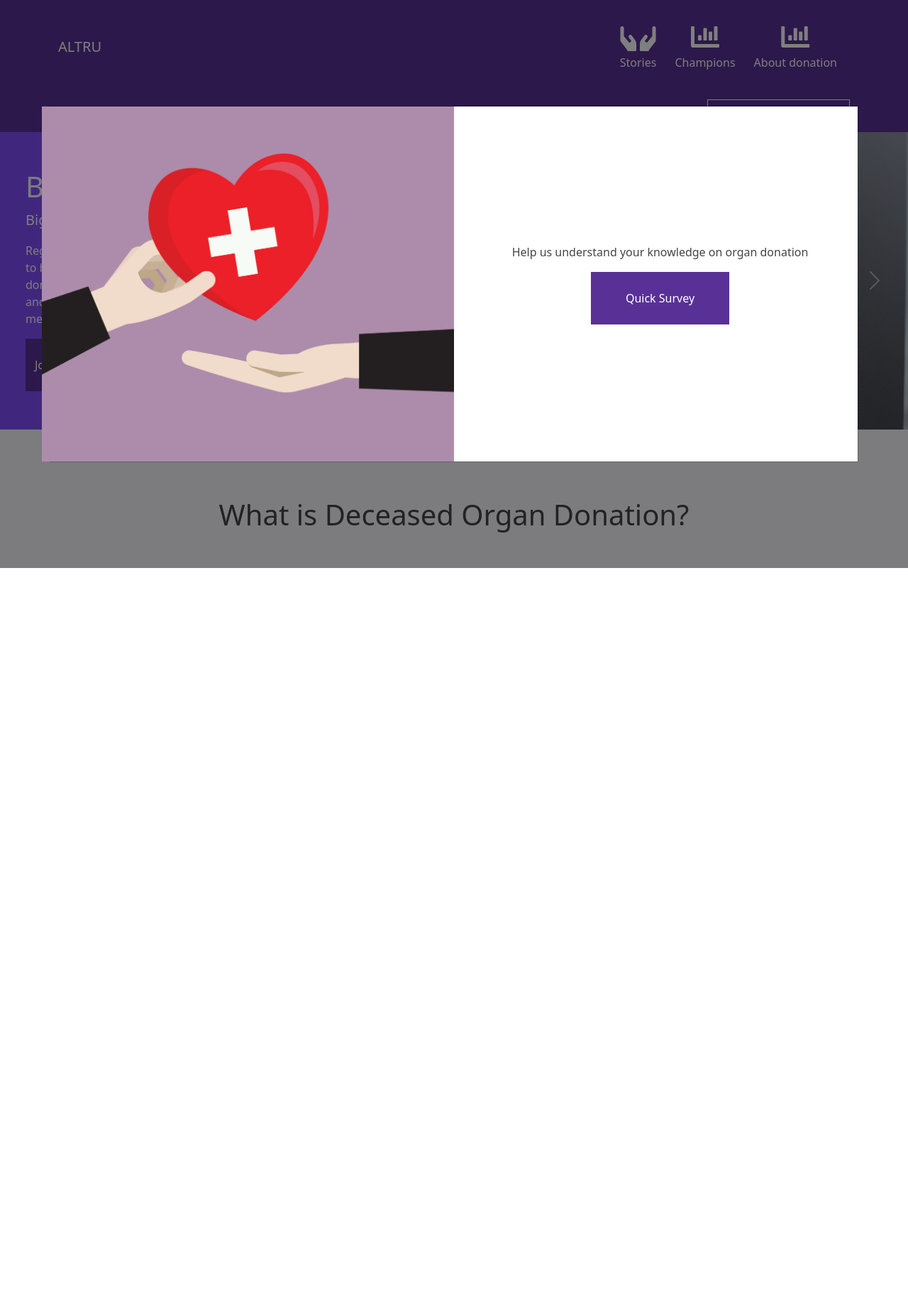
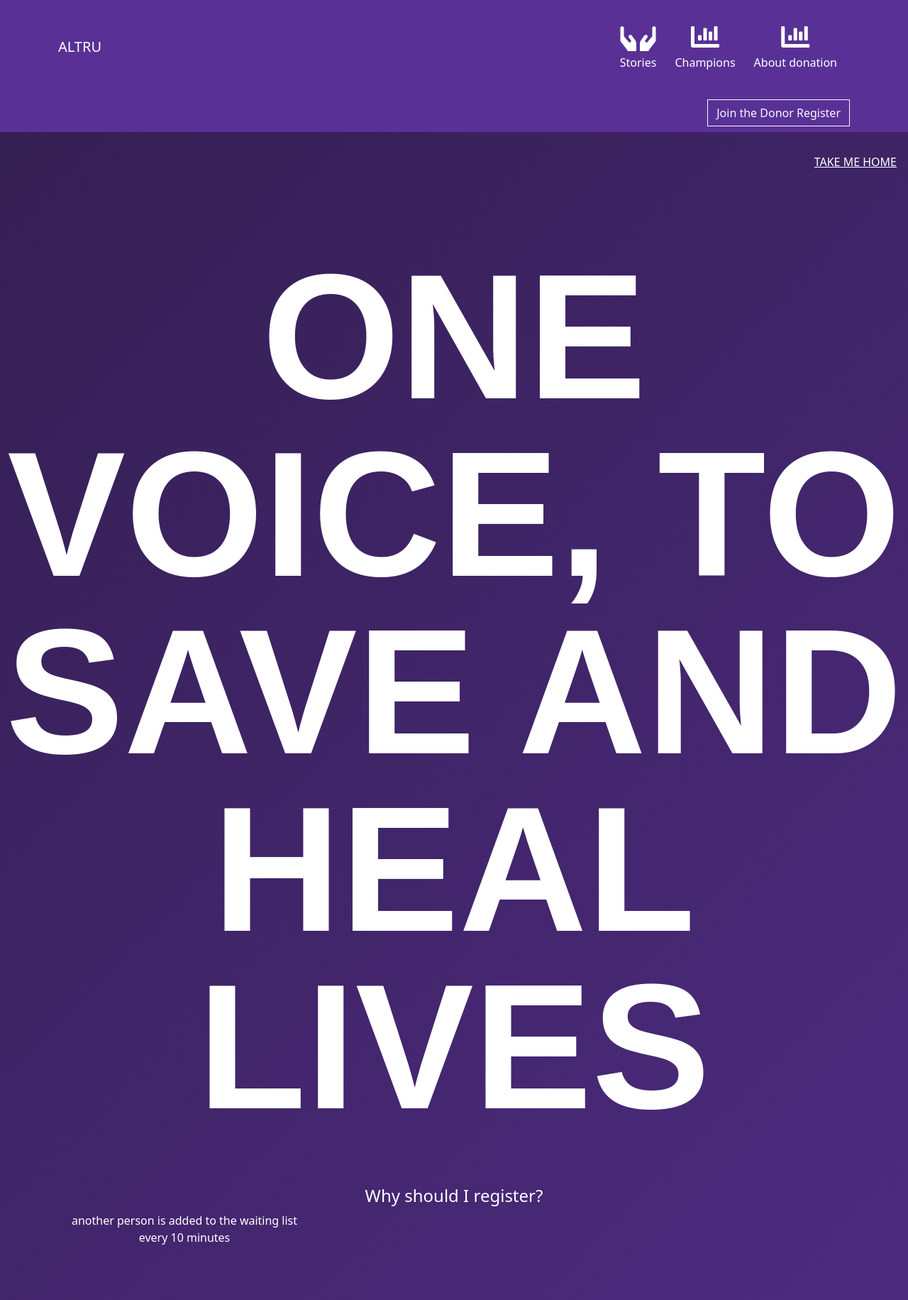
Before and after one commit to yinjames/Altru, a Django app: page / in a window 1280 px wide. Shown: the whole page at 71% size. Before the commit the page ends 800 px from the top, so only its background shows below. Run offline with Django 3.2, Linux system fonts and the light colour scheme; some libraries are stand-ins or nearby versions.

Commit message:
greetings page added

```diff
--- a/config/settings.py
+++ b/config/settings.py
@@ -32,6 +32,7 @@ INSTALLED_APPS = [
     'crispy_forms',
     'multiselectfield',
     'django_social_share',
+    'django_bitly',
 
     'allauth',
     'allauth.account',
--- a/config/urls.py
+++ b/config/urls.py
@@ -1,12 +1,13 @@
 from django.contrib import admin
 from django.urls import path, include
 
-from donor.views import home
+from donor.views import hero, home
 urlpatterns = [
-    path('', home, name='home'),
+    #path('', hero, name='greetings'),
+    #path('home/', home, name='home'),
     path('admin/', admin.site.urls),
     path('quizes/', include("quiz.urls")),
-    path('donor/', include("donor.urls")),
+    path('', include("donor.urls")),
     path('accounts/', include('allauth.urls')),
 
 
--- a/donor/models.py
+++ b/donor/models.py
@@ -190,5 +190,7 @@ class DonorAttitude(models.Model):
     q13 = models.CharField(max_length=200, blank=True, null=True) #If no, why?
     q14 = models.SmallIntegerField(choices=YES_NO) #If you have a family member who is a brain-dead, would you consent to donate his/her organs?
 
+    # This is only used when a person negative attitude
+    q15 = models.SmallIntegerField(blank=True, null=True) #will you give consent if you're prioritize for organ allocation
     def __str__(self):
         return str(self.visitor_id)
--- a/donor/templates/donor/donor_knowledge.html
+++ b/donor/templates/donor/donor_knowledge.html
@@ -110,7 +110,7 @@
                 {% for pk, choice in form.q2.field.widget.choices %}
                 <div class="form-check form-check-inline mt-2">
                     <input id="id_{{form.q2.name}}_{{ forloop.counter0 }}" name="{{form.q2.name}}"
-                        type="{{form.q2.field.widget.input_type}}" value="{{pk}}" class="form-check-input ms-2" required />
+                        type="{{form.q2.field.widget.input_type}}" value="{{pk}}" class="form-check-input ms-2" />
                     <label for="id_{{form.q2.name}}_{{ forloop.counter0 }}" class="custom-control-label ms-2">
                         {{choice}}
                     </label>
--- a/donor/templates/donor/partials/profile_team_stats.html
+++ b/donor/templates/donor/partials/profile_team_stats.html
@@ -19,7 +19,7 @@
                     <tr>
                         <th scope="row">{{forloop.counter}}</th>
                         {%if request.user == champ.user%}
-                        <td>{{champ.user}} <span class="badge rounded-pill bg-success text-light"><i class="far fa-check-circle"></i></span></td>
+                        <td>{{champ.user}} <i class="far fa-check-circle text-success"></i></td>
 
                         {%else%}
                         <td>{{champ.user}}</td>
--- a/donor/urls.py
+++ b/donor/urls.py
@@ -6,7 +6,8 @@ from . import views
 app_name = 'donor'
 
 urlpatterns = [
-    path('', views.home, name="home"),
+    path('', views.hero, name='greetings'),
+    path('home/', views.home, name="home"),
     path('<uuid:sponsor>/', views.home, name="home"),
     path('stats/donor/', views.donor_stats, name="donor_stats"),
     path('champions/stats/', views.champion_stats, name="champion_stats"),
@@ -18,5 +19,6 @@ urlpatterns = [
     path('profile/team/<int:team_id>/join', views.join_team, name="join_team"),
     path('survey/knowledge/', views.donor_knowledge, name="survey_knowledge"),
     path('survey/attitude/', views.donor_attitude, name="survey_attitude"),
+    path('survey/attitude/prioity_prompt/<int:ans>', views. prioity_prompt, name="prioity_prompt"),
 
 ]
--- a/donor/views.py
+++ b/donor/views.py
@@ -18,24 +18,22 @@ def get_url(request, d_url):
     url = f"http://{domain}{path}{id}/"
     return url
 
+
+def hero(request):
+
+    return render(request, 'greetings.html', {})
+
+
 def home(request, *args, **kwargs):
     sponsor = str(kwargs.get('sponsor'))
     #request.session.get('has_taken_survey', False)
-
+    request.session['has_given_consent'] = False
     if sponsor:
         request.session['sponsor']  = sponsor
-        print("Sponsor: {0}".format(sponsor))
-
-    num_visits = request.session.get('num_visits', 0)
-    visitor_id = get_visitor_id(request)
-    print(request.session.keys())
-    print("Visitor ID: {0}".format(visitor_id))
-    request.session['num_visits'] = num_visits + 1
-
-
 
     taken_survey = request.session.get('has_taken_survey')
     given_consent = request.session.get('has_given_consent')
+
 
     return render(request, "home.html", {'has_taken_survey':taken_survey, 'has_given_consent':given_consent})
 
@@ -212,6 +210,13 @@ def donor_knowledge(request):
             return render(request, "donor/donor_knowledge.html", {'form':form})
 
 
+def prioity_prompt(request, *args, **kwargs):
+    ans = int(kwargs.get('ans'))
+    donor_attitude = request.user.donorattitude
+    donor_attitude.q15 = ans
+    donor_attitude.save()
+    return redirect('/')
+
 def get_visitor_id(request):
     #visitor_id =  None
     if not request.session.get('visitor_id'):
--- a/requirements.txt
+++ b/requirements.txt
@@ -6,6 +6,7 @@ cryptography==3.4.8
 defusedxml==0.7.1
 Django==3.2.6
 django-allauth==0.45.0
+django-bitly==1.2.1
 django-crispy-forms==1.12.0
 django-multiselectfield==0.1.12
 django-social-share==2.2.1
@@ -20,5 +21,6 @@ python3-openid==3.2.0
 pytz==2021.1
 requests==2.26.0
 requests-oauthlib==1.3.0
+six==1.16.0
 sqlparse==0.4.1
 urllib3==1.26.6
--- a/templates/base.html
+++ b/templates/base.html
@@ -18,102 +18,9 @@
 </head>
 
 <body class="bg-light">
-  <!--
-    <header class="nav-bar">
-        <div class="px-3 py-2 bg-primary text-white">
-          <div class="container">
-            <div class="d-flex flex-wrap align-items-center justify-content-center justify-content-lg-start">
-              <a href="/" class="d-flex align-items-center my-2 my-lg-0 me-lg-auto text-white text-decoration-none">
-                ALTRU
-              </a>
 
-              <ul class="nav col-12 col-lg-auto my-2 justify-content-center my-md-0 text-small">
+ {%include 'main_nav.html' %}
 
-                <li>
-                  <a href="#" class="nav-link text-white text-center">
-                    <i class="fas fa-heartbeat  d-block mx-auto mb-1" style="width:24; height:24"></i>
-                    Donors
-                  </a>
-                </li>
-                <li>
-                    <a href="#" class="nav-link text-white text-center">
-                        <i class="fas fa-hands d-block mx-auto mb-1" style="width:24; height:24"></i>
-                      Stories
-                    </a>
-                  </li>
-                <li>
-                  <a href="#" class="nav-link text-white text-center">
-                    <i class="far fa-star d-block mx-auto mb-1" style="width:24; height:24"></i>
-                    Badges
-                  </a>
-                </li>
-                <li>
-                  <a href="#" class="nav-link text-white text-center">
-                    <i class="fas fa-chart-bar d-block mx-auto mb-1" style="width:24; height:24"></i>
-                    Leaderboard
-                  </a>
-                </li>
-
-                <li>
-                    <a href="#" class="nav-link text-white text-center">
-                      <i class="fas fa-chart-bar d-block mx-auto mb-1" style="width:24; height:24"></i>
-                      About donation
-                    </a>
-                  </li>
-
-              </ul>
-            </div>
-          </div>
-        </div>
-        <div class="px-3 bg-primary py-2 border-bottom mb-0">
-          <div class="container d-flex flex-wrap justify-content-center">
-            <form class="col-12 col-lg-auto mb-2 mb-lg-0 me-lg-auto">
-
-            </form>
-
-            <div class="text-end">
-
-              <button type="button" class="btn btn-outline-light">Join the Donor Register</button>
-            </div>
-          </div>
-        </div>
-      </header>
-       -->
-  <nav class="navbar navbar-expand-lg bg-primary navbar-light text-white py-4 mb-0">
-    <div class="container">
-      <a href="/" class="navbar-brand text-white">
-        ALTRU
-      </a>
-      <button class="navbar-toggler text-white" type="button" data-bs-toggle="collapse" data-bs-target="#navmenu">
-        <span class="navbar-toggler-icon text-white"></span>
-      </button>
-      <div class="collapse navbar-collapse text-white" id="navmenu">
-        <ul class="navbar-nav ms-auto text-white">
-
-          <li class="nav-item">
-            <a href="#" class="nav-link text-white text-center">
-              <i class="fas fa-hands d-block mx-auto mb-1 display-6"></i>
-              Stories
-            </a>
-          </li>
-
-          <li class="nav-item">
-            <a href="{%url 'donor:champion_stats' %}" class="nav-link text-white text-center">
-              <i class="fas fa-chart-bar d-block mx-auto mb-1 display-6"></i>
-              Champions
-            </a>
-          </li>
-
-          <li class="nav-item">
-            <a href="#" class="nav-link text-white text-center">
-              <i class="fas fa-chart-bar d-block mx-auto mb-1 display-6"></i>
-              About donation
-            </a>
-          </li>
-        </ul>
-      </div>
-    </div>
-  </nav>
   <div class="px-3 bg-primary py-2  mb-0">
     <div class="container d-flex flex-wrap justify-content-center">
       <form class="col-12 col-lg-auto mb-2 mb-lg-0 me-lg-auto">
--- /dev/null
+++ b/templates/greetings.html
@@ -0,0 +1,55 @@
+{%extends 'base.html' %} {%load static %} {% load widget_tweaks %} {% load
+crispy_forms_tags %} {%block style %}
+
+<style>
+  #hero {
+    min-height: 100vh;
+    padding: 30px 0 60px;
+    padding: 30px 0 var(--main-spacing, 60px);
+    background: linear-gradient(-45deg, #814efa, #593196, #341f52);
+    background-size: 300% 300%;
+    animation: gradient 5s ease infinite;
+    color: #fff;
+  }
+  h1,
+  h2,
+  h3 {
+    font-family: futura-pt-condensed, sans-serif;
+    font-weight: 800;
+  }
+
+  @media (min-width: 998px) {
+    #hero h1 {
+      margin-top: 110px;
+      margin-bottom: 70px;
+      font-size: 250px;
+      line-height: 1;
+    }
+  }
+</style>
+{%endblock %} {%block content%}
+<div class="" id="hero">
+<div class="d-flex justify-content-end text-white">
+<a href="{%url 'donor:home' %}" class="text-white me-3">TAKE ME HOME</a>
+</div>
+
+  <h1 style="text-align: center; text-transform: uppercase; ">One Voice, To Save and Heal Lives</h1>
+    <h4 style="text-align: center;">Why should I register?</h4>
+    <div class="container">
+
+    <div class="row" style="text-align:center">
+        <div class="col-md-4">
+        <p>another person is added to the waiting list every 10 minutes</p>
+        </div>
+        <div class="col-md-4"></div>
+        <div class="col-md-4"></div>
+    </div>
+    </div>
+
+</div>
+
+{%endblock%} {%block script%}
+
+<script type="text/javascript"></script>
+
+{%endblock script %}
--- a/templates/home.html
+++ b/templates/home.html
@@ -2,7 +2,7 @@
 {%load static %}
 {% load account %}
 {%block content%}
-
+{% load socialaccount %}
 
 <section class="text-center text-sm-start pt-0 mt-0" style="background-color: #814efa !important;">
 
@@ -184,28 +184,49 @@
  <div class="modal-dialog modal-xl modal-dialog-centered">
    <div class="modal-content p-0">
      <div class="modal-body m-0 p-0 m-0">
-
             <div class="row" style="min-height: 500px;">
-                <div class="d-none d-sm-block col-md-6 m-0 bg-primary " style="min-height: 100%; background-image: url('{%static 'img/organ_donation_red_cross.jpg' %}'); background-position: center;  background-repeat: no-repeat; background-size: cover; ">
-
+                <div class="d-none d-sm-block col-md-6 m-0 bg-primary " style="min-height: 100%; background-image: url('{%static 'img/question.png' %}'); background-position: center;  background-repeat: no-repeat; background-size: cover; ">
                 </div>
-
                 <div class="col-md-6 col-ms-12  m-0 py-5 d-flex justify-content-center" style="min-height: 100%;">
-                    <section class="align-self-center text-center">
-                        <p class="">If you register as a deceased donor, you will be given priority in the allocation of organs for transplantation over those who have not.</p>
-                        <a href="{%url 'donor:survey_knowledge'%}" class="btn btn-primary align-self-center mx-auto py-4 px-5">Register to give consent</a>
+                    <section class="align-self-center text-center px-3">
+                        <p class="">Will you give consent to become a deceased donor, if you will be given priority in the allocation of organs for transplantation over those who have not.</p>
+                        <div class="d-grid gap-2 col-10 mx-auto">
+                        <a href="{% url 'donor:prioity_prompt' ans=1 %}" class="btn btn-outline-success p-3"> <i class="fas fa-thumbs-up"></i> Yes</a>
+                        <a href="{% url 'donor:prioity_prompt' ans=0 %}" class="btn btn-outline-danger p-3"> <i class="fas fa-thumbs-down"></i> No</a>
+                        </div>
                     </section>
-
-
-
                 </div>
             </div>
-
-
      </div>
    </div>
  </div>
 </div>
 {%endif%}
 
+
+{%if has_given_consent%}
+ <!-- Modal -->
+ <div class="modal fade shadow " id="surveyModal"  data-bs-keyboard="false" tabindex="-1"
+ aria-labelledby="exampleModalLabel" aria-hidden="true">
+ <div class="modal-dialog modal-xl modal-dialog-centered">
+   <div class="modal-content p-0">
+     <div class="modal-body m-0 p-0 m-0">
+            <div class="row" style="min-height: 500px;">
+                <div class="d-none d-sm-block col-md-6 m-0 bg-primary " style="min-height: 100%; background-image: url('{%static 'img/question.png' %}'); background-position: center;  background-repeat: no-repeat; background-size: cover; ">
+                </div>
+                <div class="col-md-6 col-ms-12  m-0 py-5 d-flex justify-content-center" style="min-height: 100%;">
+                    <section class="align-self-center text-center">
+                        <div class="d-grid gap-2 col-10 mx-auto">
+                        <a href="{% provider_login_url 'google' %}" class="btn btn-outline-primary p-3"> <i class="fab fa-google"></i> Sign up with Google</a>
+                        </div>
+                    </section>
+                </div>
+            </div>
+     </div>
+   </div>
+ </div>
+</div>
+{%endif%}
+
+
 {%endblock content %}
--- /dev/null
+++ b/templates/main_nav.html
@@ -0,0 +1,35 @@
+<nav class="navbar navbar-expand-lg bg-primary navbar-light text-white py-4 mb-0">
+    <div class="container">
+      <a href="/" class="navbar-brand text-white">
+        ALTRU
+      </a>
+      <button class="navbar-toggler text-white" type="button" data-bs-toggle="collapse" data-bs-target="#navmenu">
+        <span class="navbar-toggler-icon text-white"></span>
+      </button>
+      <div class="collapse navbar-collapse text-white" id="navmenu">
+        <ul class="navbar-nav ms-auto text-white">
+
+          <li class="nav-item">
+            <a href="#" class="nav-link text-white text-center">
+              <i class="fas fa-hands d-block mx-auto mb-1 display-6"></i>
+              Stories
+            </a>
+          </li>
+
+          <li class="nav-item">
+            <a href="{%url 'donor:champion_stats' %}" class="nav-link text-white text-center">
+              <i class="fas fa-chart-bar d-block mx-auto mb-1 display-6"></i>
+              Champions
+            </a>
+          </li>
+
+          <li class="nav-item">
+            <a href="#" class="nav-link text-white text-center">
+              <i class="fas fa-chart-bar d-block mx-auto mb-1 display-6"></i>
+              About donation
+            </a>
+          </li>
+        </ul>
+      </div>
+    </div>
+  </nav>
```
Also changed, not shown: donor/templates/donor/partials/profile_home.html (+5 -5 lines), donor/migrations/0002_donorattitude_q15.py (added), static/img/question.png (added).
